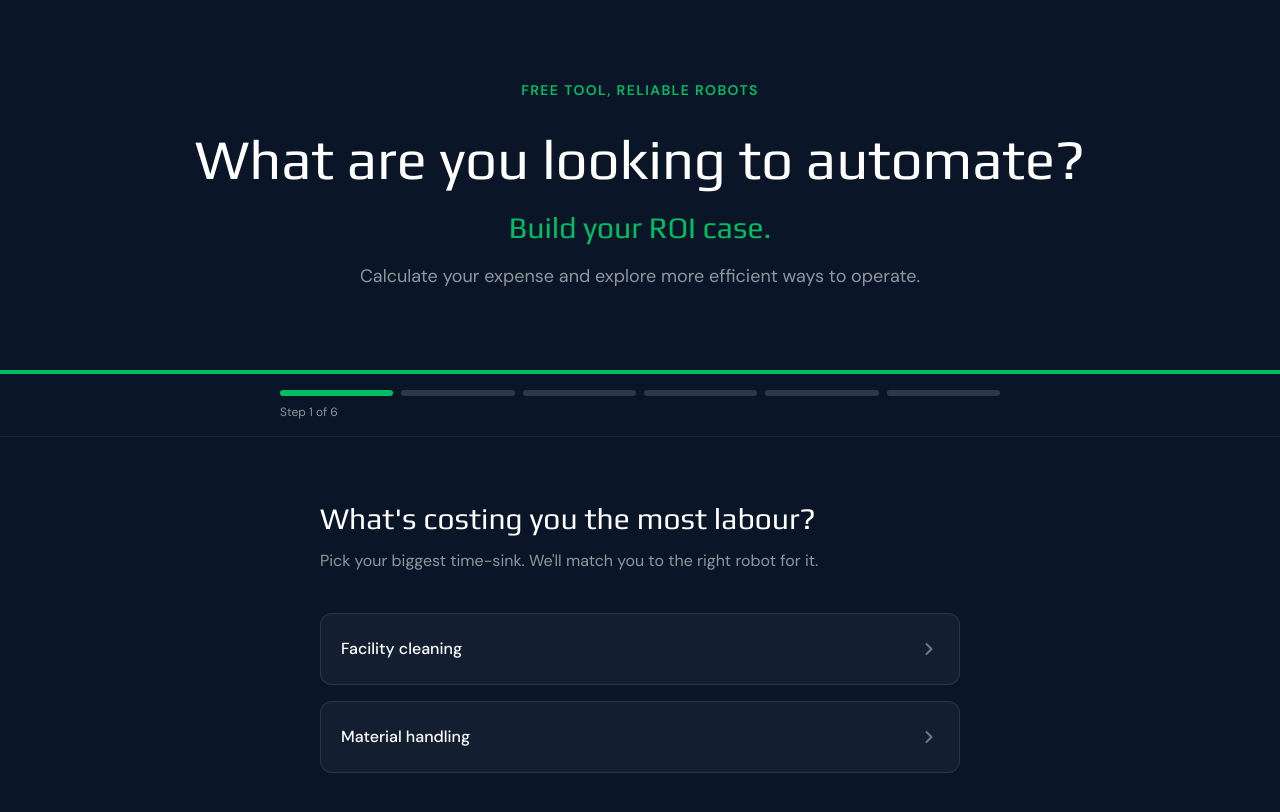
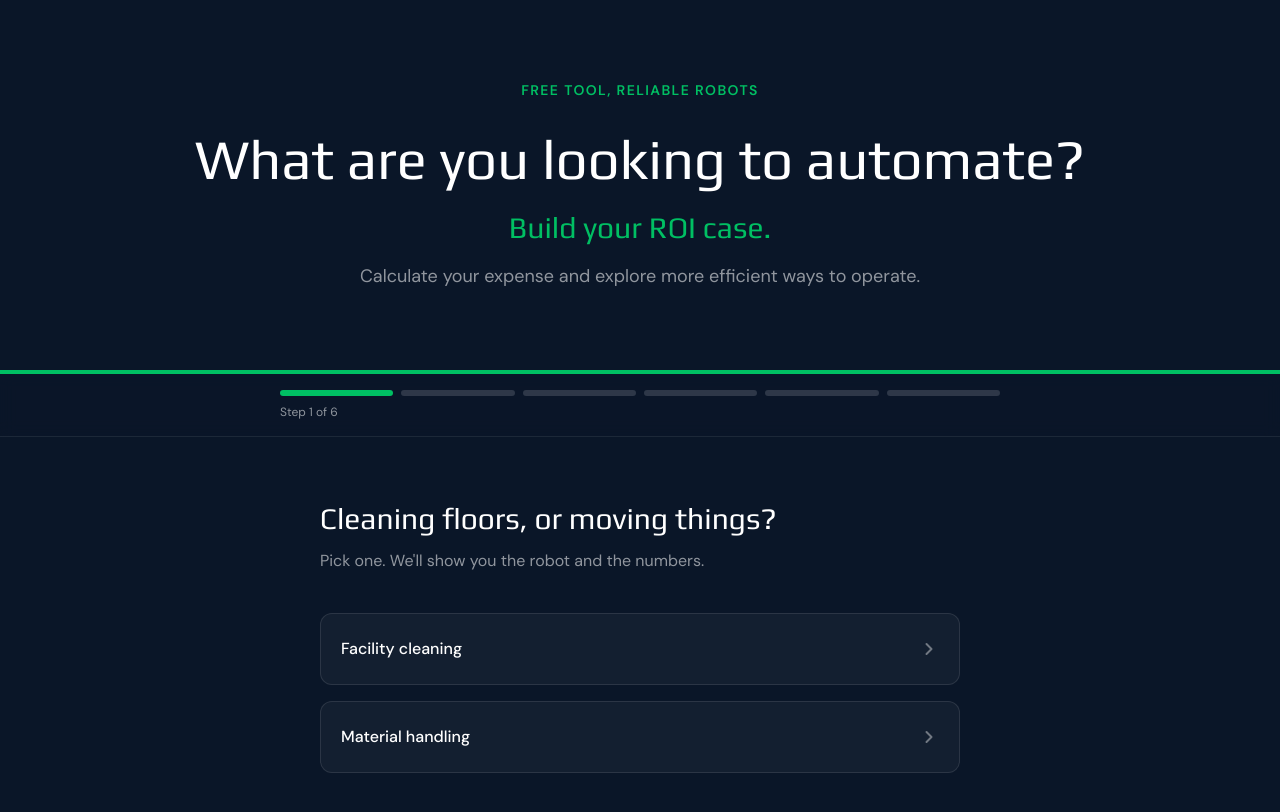
Before and after one commit to reliablerobots571-afk/rr-roi-calculator, a Next.js app: page / in a window 1280 px wide. Shown: the top 812 px of the page. Built offline with nearby package versions, Linux system fonts and the light colour scheme.

Commit message:
Simplify Step 1 copy, remove redundancy with hero

```diff
--- a/app/page.tsx
+++ b/app/page.tsx
@@ -668,9 +668,9 @@ export default function Home() {
 function StepTaskType({ onSelect }: { onSelect: (t: RobotCategory) => void }) {
   return (
     <div className="max-w-[640px] mx-auto">
-      <h2 className="font-heading text-white text-3xl mb-3">What&apos;s costing you the most labour?</h2>
+      <h2 className="font-heading text-white text-3xl mb-3">Cleaning floors, or moving things?</h2>
       <p className="mb-10" style={{ color: TEXT_SECONDARY }}>
-        Pick your biggest time-sink. We&apos;ll match you to the right robot for it.
+        Pick one. We&apos;ll show you the robot and the numbers.
       </p>
 
       <div className="flex flex-col gap-4">
```
